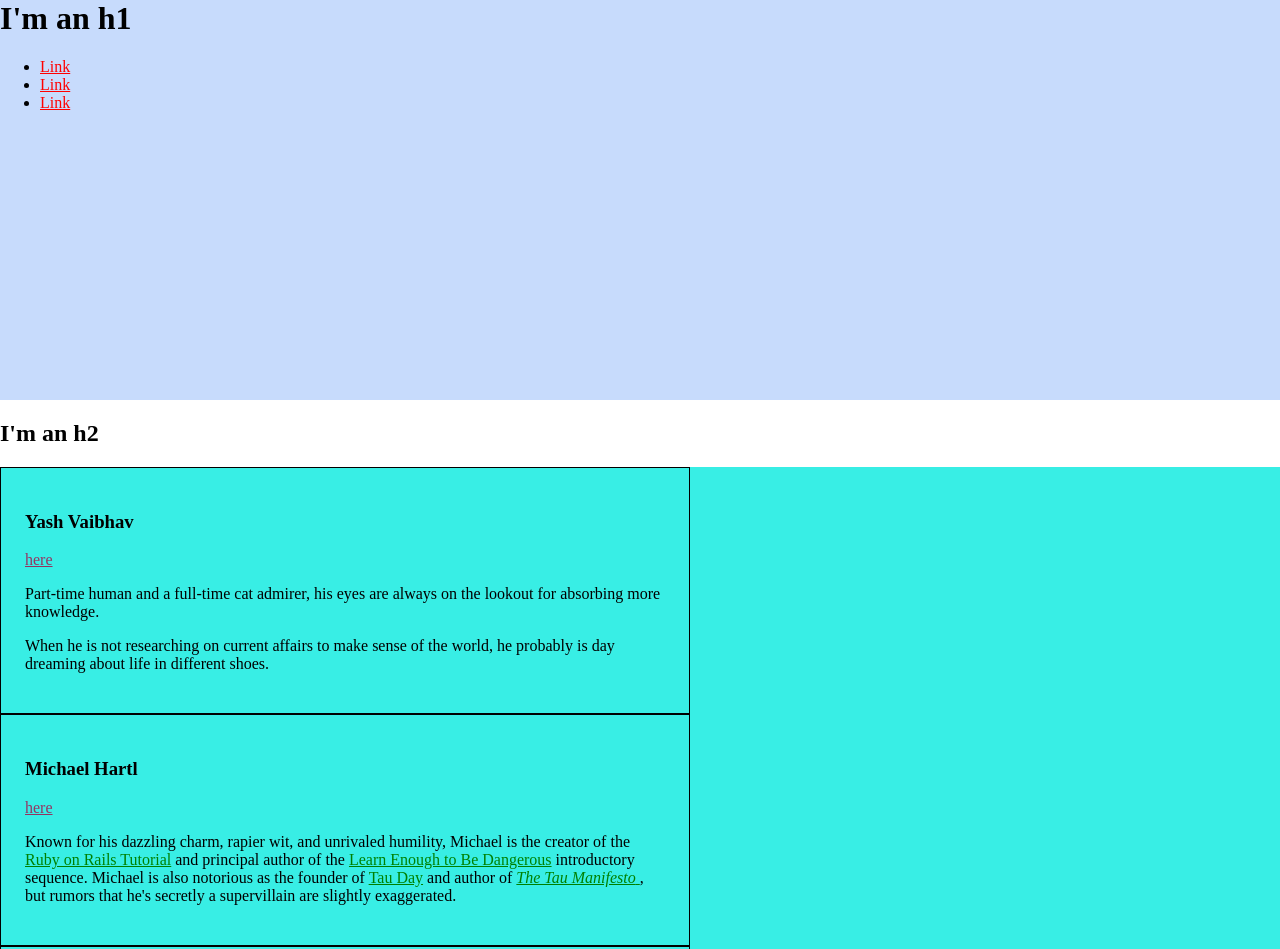
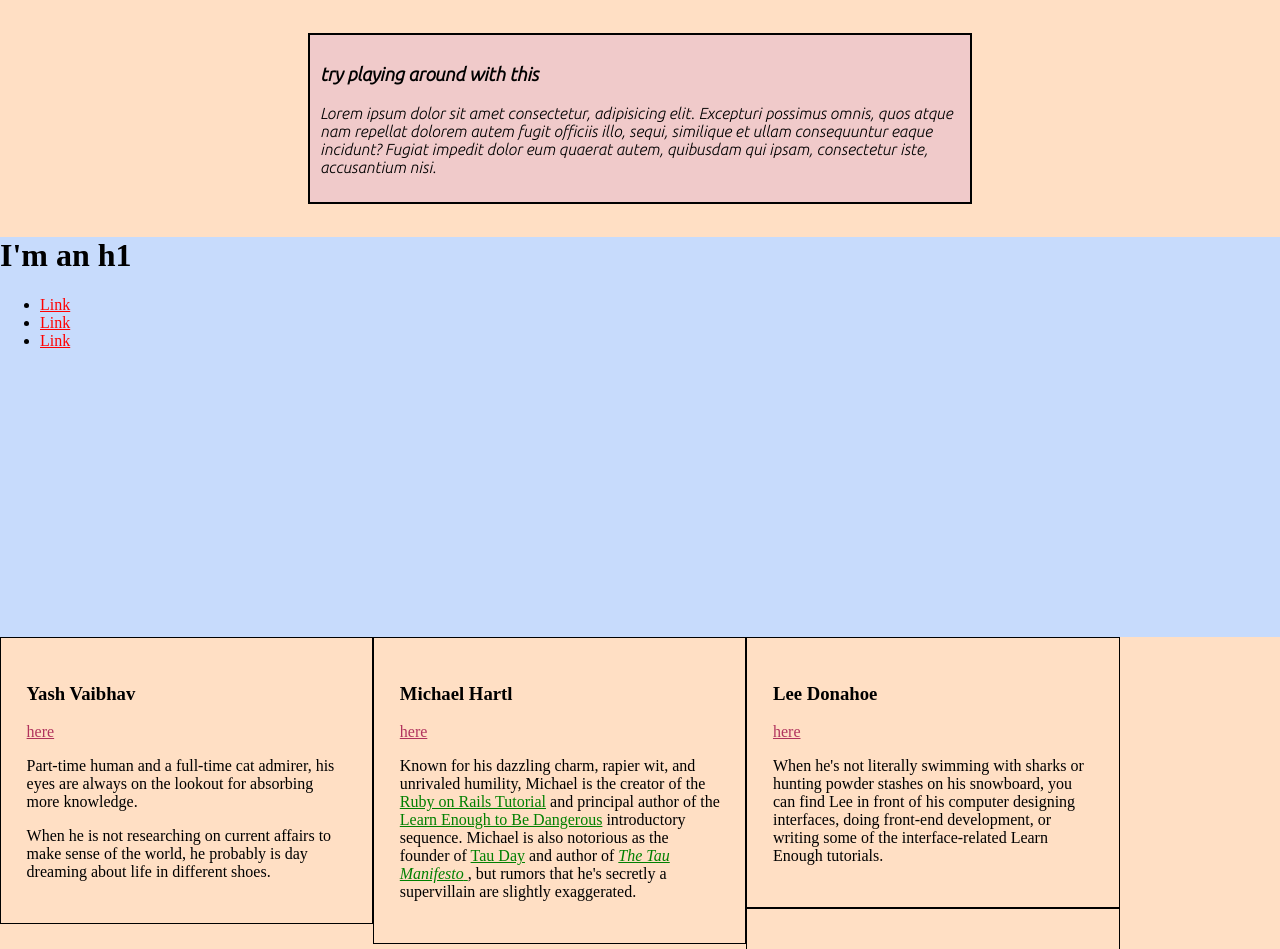
Before and after one commit to yashvaibhav19/learn-enough-css, a plain HTML site: page index.html in a window 1280 px wide. Shown: the top 949 px of the page. Drawn offline with Linux system fonts and the light colour scheme.

Commit message:
Try float

```diff
--- a/index.html
+++ b/index.html
@@ -3,6 +3,7 @@
   <head>
     <title>Test Page: Don't Panic</title>
     <meta charset="utf-8">
+    <link href="https://fonts.googleapis.com/css2?family=Ubuntu:ital,wght@1,300&display=swap" rel="stylesheet">
     <style>
       /* HERO STYLES */
       .full-hero {
@@ -17,6 +18,7 @@
       html, body {
         margin: 0;
         padding: 0;
+        background-color: rgb(255, 223, 196);
       }
       h1 {
         margin-top: 0;
@@ -34,17 +36,47 @@
 
       .bio-box {
         border: 1px solid #000;
-        width: 50%;
+        width: 25vw;
         font-size: 1em;
-        padding: 1.5em;
+        padding: 2%;
+        float: left;
       }
 
       .bio-copy a {
         color: green;
       }
+
+      /* Test Features*/
+      .test-box {
+        background: #9db6dd;
+        /* display: inline-block; */
+        margin: 50px;
+        /* width: 200px; */
+      }
+      .test-box-nosizing {
+        border: 10px solid #000;
+        padding: 40px;
+      }
+      .test-box-sizing {
+        box-sizing: border-box;
+        /* display: block; */
+        /* width: auto; */
+      }
+      .container {
+        border: 2px solid black;
+        background-color: rgb(240, 202, 202);
+        margin: 33px auto;
+        padding: 10px;
+        width: 50vw;
+        font-family: 'Ubuntu', sans-serif;
+      }
     </style>
   </head>
   <body>
+    <div class="container">
+      <h3>try playing around with this</h3>
+      <p>Lorem ipsum dolor sit amet consectetur, adipisicing elit. Excepturi possimus omnis, quos atque nam repellat dolorem autem fugit officiis illo, sequi, similique et ullam consequuntur eaque incidunt? Fugiat impedit dolor eum quaerat autem, quibusdam qui ipsam, consectetur iste, accusantium nisi.</p>
+    </div>
     <div class="full-hero hero-home">
       <h1>I'm an h1</h1>
       <ul>
@@ -59,7 +91,6 @@
         </li>
       </ul>
     </div>
-    <h2>I'm an h2</h2>
     <div class="bio-wrapper">
       <div class="bio-box">
         <h3>Yash Vaibhav</h3>
```
